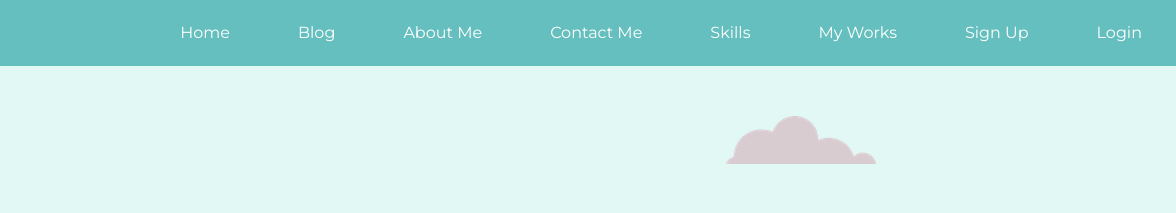
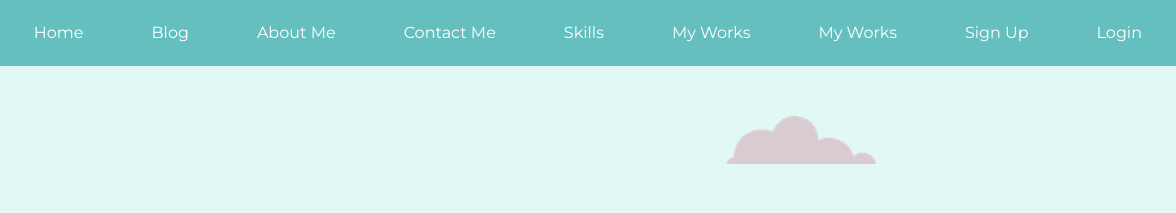
Before and after one commit to Jubayer191254/jubayer, a plain HTML site: page index.html in a window 1280 px wide. Shown: the top 213 px of the page, 104-1280 px from the left. Drawn offline with Linux system fonts and the light colour scheme.

Commit message:
Update index.html

```diff
--- a/index.html
+++ b/index.html
@@ -18,6 +18,7 @@
           <li><a href='#'>Login</a></li>
           <li><a href='#'>Sign Up</a></li>
           <li><a href='#'>My Works</a></li>
+           <li><a href='#'>My Works</a></li>
           <li><a href='#'>Skills</a></li>
           <li><a href='#'>Contact Me</a></li>
           <li><a href='#'>About Me</a></li>
```
